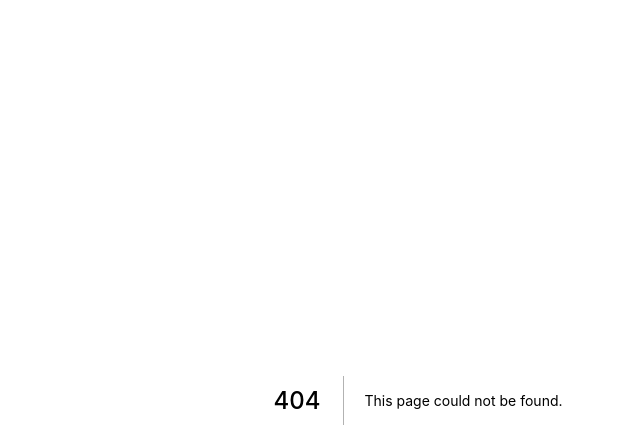
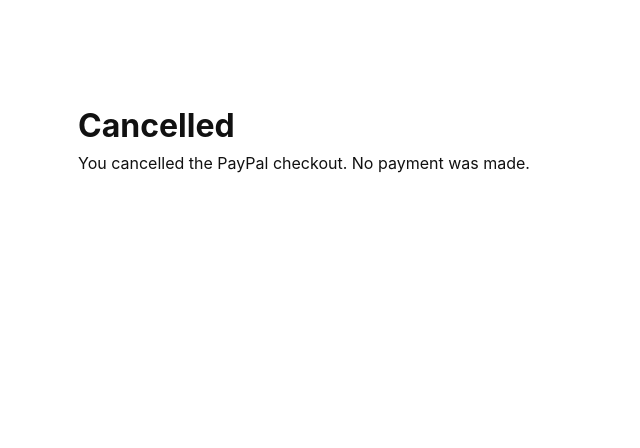
Before and after one commit to cbpumpcoaching/online-coaching-platform, a Next.js app: page /paypal/cancel in a window 1280 px wide. Before the commit this address had no page. Shown: the top 448 px of the page, without its empty margins (222-862 px from the left). Built offline with nearby package versions, Linux system fonts and the light colour scheme.

Commit message:
Create cancel.js

```diff
--- /dev/null
+++ b/pages/paypal/cancel.js
@@ -0,0 +1,8 @@
+export default function PayPalCancel() {
+  return (
+    <main style={{ maxWidth: 720, margin: "80px auto", padding: 20 }}>
+      <h1>Cancelled</h1>
+      <p>You cancelled the PayPal checkout. No payment was made.</p>
+    </main>
+  );
+}
```
